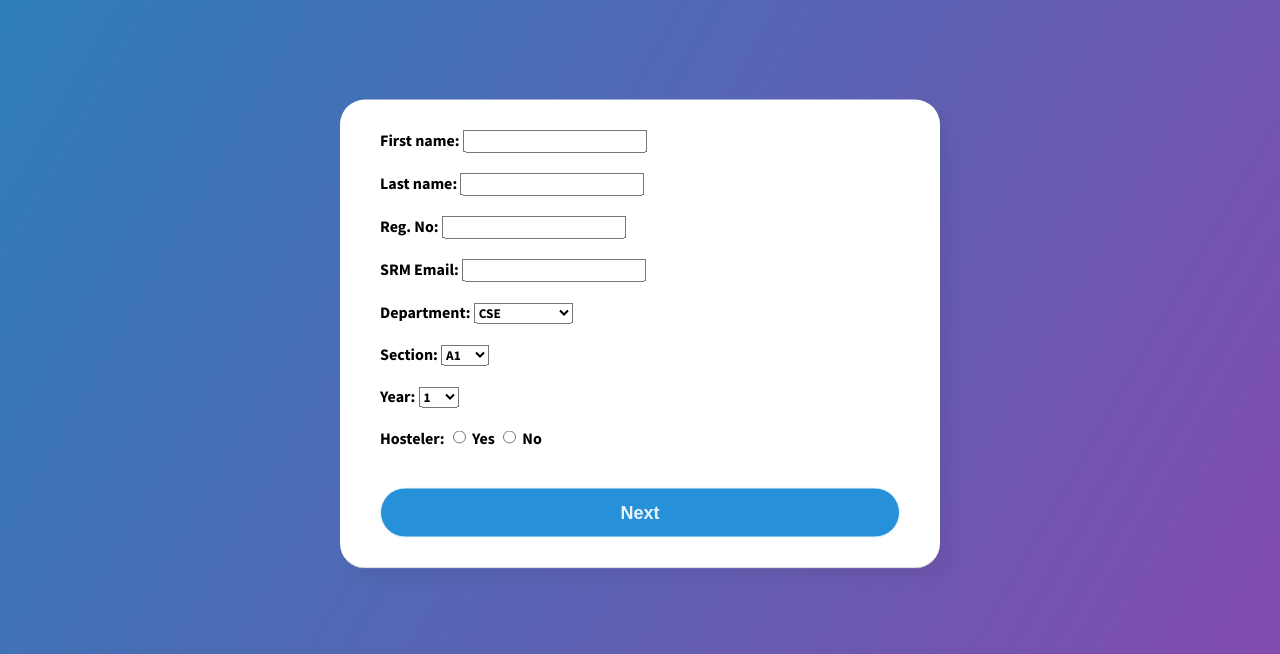
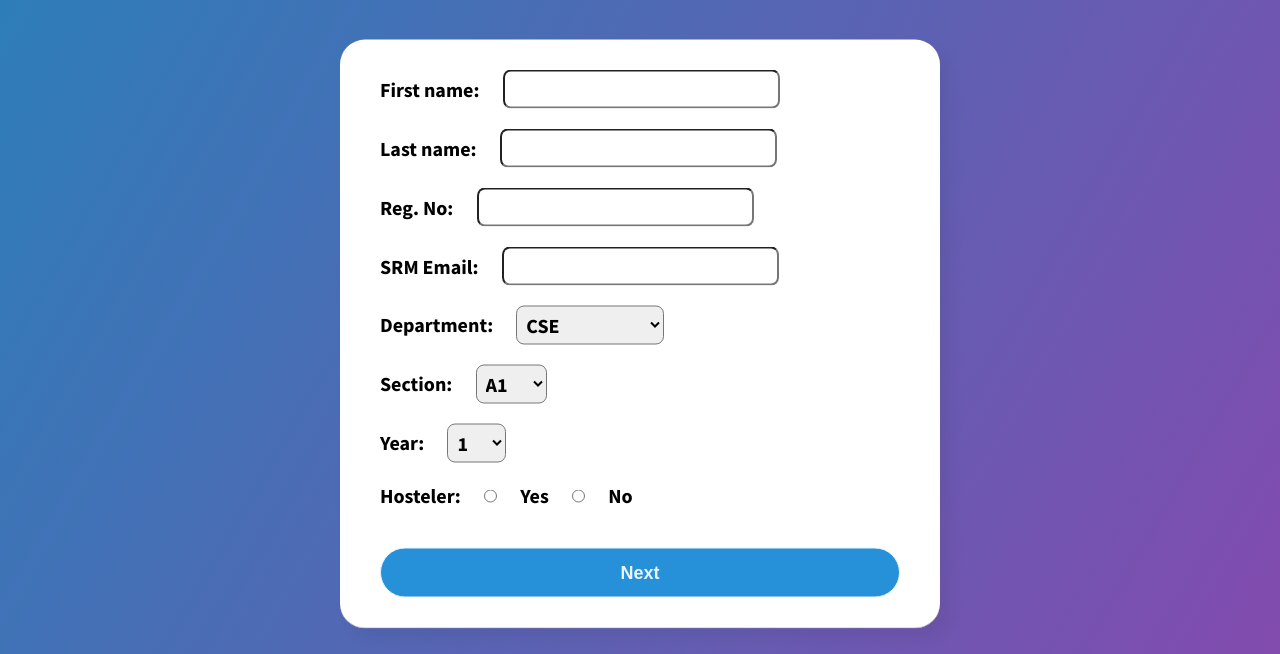
Before and after one commit to KeeganC09/JavaScript-Mini-Project, a plain HTML site: page Frontend/index.html in a window 1280 px wide. Shown: the part 146-800 px from the top of the page. Drawn offline with nearby package versions, Linux system fonts and the light colour scheme.

Commit message:
Update style.css

```diff
--- a/Frontend/assets/style.css
+++ b/Frontend/assets/style.css
@@ -8,7 +8,7 @@ body{
     font-family: 'Source Sans Pro', sans-serif;
 }
 
-/* form input, form select{
+form input, form select{
     font-size: 20px;
     margin: 0px 20px 0px 20px;
     border-radius: 8px;
@@ -18,9 +18,10 @@ body{
 
 form label{
     font-size: 20px;
-}*/
+}
 
 #part1{
+
         position: absolute;
         top: 60%;
         left: 50%;
```
